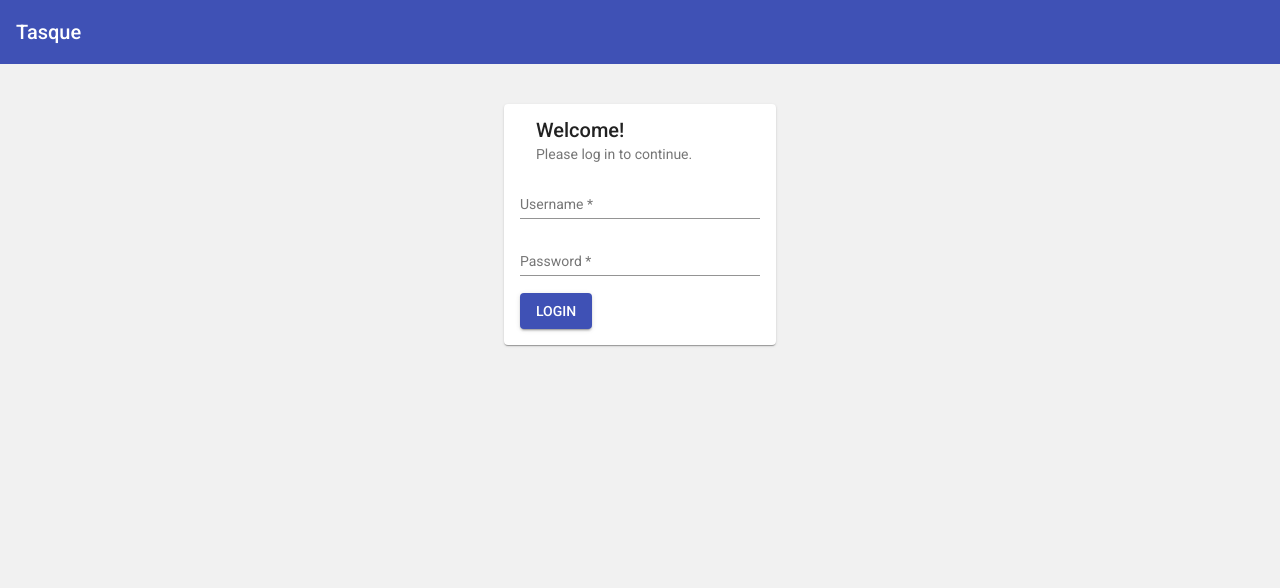
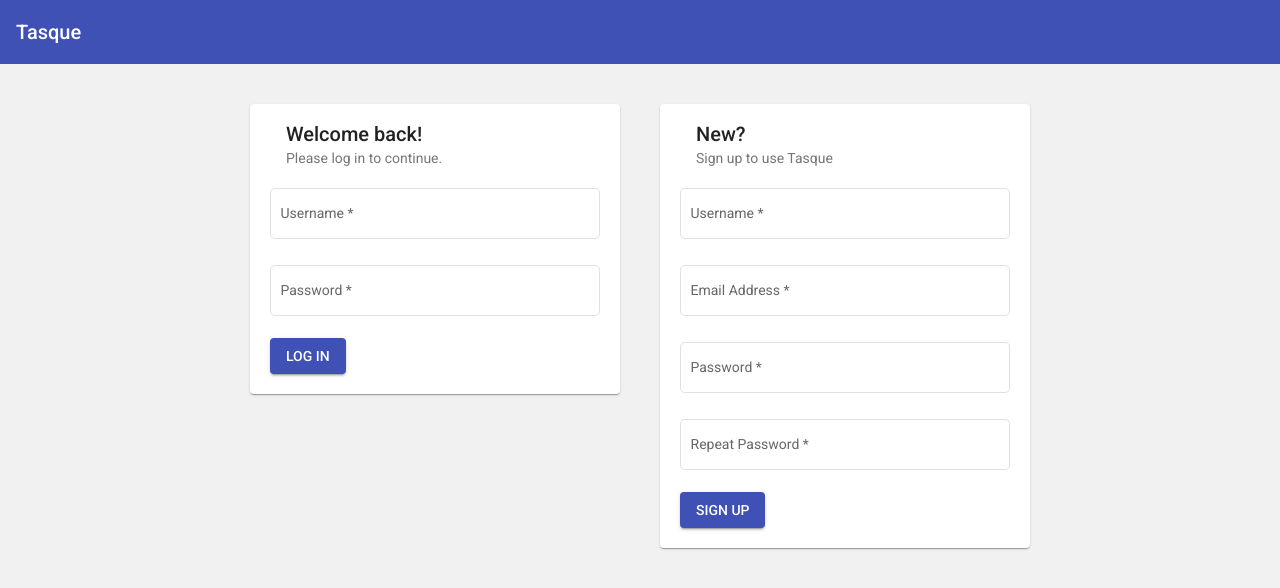
Before and after one commit to nicholasjameshall/tasque-frontend, an Angular app: page /login in a window 1280 px wide. Shown: the top 588 px of the page. Built offline with nearby package versions, Linux system fonts and the light colour scheme.

Commit message:
adding sign-up form

```diff
--- a/src/app/dialogs/create-task-dialog/create-task-dialog.component.ts
+++ b/src/app/dialogs/create-task-dialog/create-task-dialog.component.ts
@@ -6,8 +6,6 @@ export interface CreateTaskDialogData {
   project: Project;
   description: string;
   priority: number;
-  resourceName: string;
-  resourceLink: string;
 }
 
 @Component({
--- a/src/app/login.service.ts
+++ b/src/app/login.service.ts
@@ -3,14 +3,17 @@ import { Observable } from 'rxjs';
 import { HttpClient, HttpHeaders } from '@angular/common/http';
 import { map } from 'rxjs/operators';
 import { UrlBuilder } from './models/urlbuilder';
+import { CreateUserRequest } from './models/createuserrequest';
 
 @Injectable({
   providedIn: 'root'
 })
 export class LoginService {
-  DOMAIN = 'tasque-backend.herokuapp.com';
+  DOMAIN = "localhost:8000"
+  //DOMAIN = 'tasque-backend.herokuapp.com';
   LOGIN = 'login';
   LOGOUT = 'logout';
+  SIGNUP = 'signup';
 
   constructor(private http: HttpClient) { }
 
@@ -84,9 +87,32 @@ export class LoginService {
       url,
       options
     ).pipe(
-      map(json => {
-        return json;
-      })
+      map(json => json)
     );
   }
+
+  signup(createUserRequest: CreateUserRequest) {
+    let headers = new HttpHeaders()
+      .set('Content-Type', 'application/json')
+      .set('X-CSRFToken', this.getCookie("csrftoken"))
+
+    let options = {
+      'headers': headers
+    }
+
+    let url = new UrlBuilder()
+      .addDomain(this.DOMAIN)
+      .addPath(this.SIGNUP)
+      .build();
+
+    return this.http.post(
+      url,
+      createUserRequest,
+      options
+    ).pipe(
+      map(json => json)
+    );
+
+  }
+
 }
--- a/src/app/login/login.component.css
+++ b/src/app/login/login.component.css
@@ -1,7 +1,18 @@
+.container {
+  margin: auto;
+  position: relative;
+  display: flex;
+  width:820px;
+}
+
+.column {
+  margin: 20px;
+  margin-top: 40px;
+  flex: 1;
+}
+
 .card {
-  width: 240px;
-  margin: auto;
-  margin-top: 40px;
+  padding:20px;
 }
 
 .input {
--- a/src/app/login/login.component.html
+++ b/src/app/login/login.component.html
@@ -5,29 +5,90 @@
     *ngIf="loading" mode="query"></mat-progress-bar>
 </mat-toolbar>
 <div class="container">
+  <div class="column">
     <mat-card class="card">
       <mat-card-header>
-      <mat-card-title>Welcome!</mat-card-title>
+        <mat-card-title>Welcome back!</mat-card-title>
         <mat-card-subtitle>Please log in to continue.</mat-card-subtitle>
       </mat-card-header>
 
       <form [formGroup]="loginForm">
 
-      <mat-form-field class="input">
+        <mat-form-field appearance="outline" class="input">
           <mat-label>Username</mat-label>
-        <input matInput formControlName="username">
+          <input matInput formControlName="username" id="username">
+          <mat-error *ngIf="loginForm.get('username').invalid">
+            Please enter a valid username.
+          </mat-error>
+        </mat-form-field>
+
+        <mat-form-field appearance="outline" class="input">
+          <mat-label>Password</mat-label>
+          <input id="password" type="password"
+            matInput formControlName="password">
+            <mat-error *ngIf="loginForm.get('password').invalid">
+              Please enter a valid password.
+            </mat-error>
         </mat-form-field>
         <br>
 
-      <mat-form-field class="input">
-        <mat-label>Password</mat-label>
-        <input id="password" type="password"
-          matInput formControlName="password">
-      </mat-form-field>
-      <br>
-
-      <button mat-raised-button color="primary" (click)="login()">LOGIN</button>
+        <button mat-raised-button color="primary" (click)="login()">LOG IN</button>
 
       </form>
     </mat-card>
   </div>
+  <div class="column">
+
+    <mat-card class="card">
+      <mat-card-header>
+        <mat-card-title>New?</mat-card-title>
+        <mat-card-subtitle>Sign up to use Tasque</mat-card-subtitle>
+      </mat-card-header>
+
+      <form [formGroup]="signupForm" (ngSubmit)="signup()">
+
+        <mat-form-field appearance="outline" class="input">
+          <mat-label>Username</mat-label>
+          <input matInput maxlength="30" formControlName="username">
+          <mat-error *ngIf="signupForm.get('username').invalid">
+            Please enter a valid username.
+          </mat-error>
+        </mat-form-field>
+
+        <mat-form-field appearance="outline" class="input">
+          <mat-label>Email Address</mat-label>
+          <input matInput maxlength="30" formControlName="email">
+          <mat-error *ngIf="signupForm.get('email').invalid">
+            Please enter a valid email.
+          </mat-error>
+        </mat-form-field>
+
+        <mat-form-field
+          appearance="outline"
+          class="input">
+          <mat-label>Password</mat-label>
+          <input id="password" type="password"
+            matInput maxlength="20" formControlName="password">
+          <mat-error *ngIf="signupForm.get('password').invalid">
+            Please enter a valid password.
+          </mat-error>
+        </mat-form-field>
+
+        <mat-form-field appearance="outline" class="input">
+          <mat-label>Repeat Password</mat-label>
+          <input id="repeatPassword" type="password"
+            matInput maxlength="20" formControlName="repeatPassword">
+          <mat-error *ngIf="signupForm.get('repeatPassword').invalid">
+            Please enter a valid password.
+          </mat-error>
+        </mat-form-field>
+
+        <button type="submit" mat-raised-button color="primary">SIGN UP</button>
+
+        <mat-error *ngIf="signupForm.hasError('nomatch')">
+          Your passwords do not match. Please try again.
+        </mat-error>
+      </form>
+    </mat-card>
+  </div>
+</div>
--- a/src/app/login/login.component.ts
+++ b/src/app/login/login.component.ts
@@ -1,10 +1,11 @@
 import { Component, OnInit } from '@angular/core';
 import { LoginService } from '../login.service';
 import { User } from '../models/user';
-import { FormBuilder, FormGroup, Validators } from '@angular/forms';
+import { FormBuilder, FormGroup, Validators, FormControl } from '@angular/forms';
 import { Router } from '@angular/router';
 
 import { MatSnackBar } from '@angular/material/snack-bar';
+import { CreateUserRequest } from '../models/createuserrequest';
 
 @Component({
   selector: 'app-login',
@@ -13,6 +14,7 @@ import { MatSnackBar } from '@angular/material/snack-bar';
 })
 export class LoginComponent implements OnInit {
   loginForm: FormGroup;
+  signupForm: FormGroup;
   title: string = "Tasque";
   loading: boolean = false;
 
@@ -26,6 +28,40 @@ export class LoginComponent implements OnInit {
       'username': ['', Validators.required],
       'password': ['', Validators.required]
     });
+
+    this.signupForm = this.fb.group({
+      'username': ['', [
+        Validators.required,
+        Validators.minLength(6),
+        Validators.maxLength(30)]
+      ],
+      'email': ['', [
+        Validators.required,
+        Validators.email,
+        Validators.maxLength(30)]
+      ],
+      'password': ['', [
+        Validators.required,
+        Validators.minLength(8),
+        Validators.maxLength(20)]
+      ],
+      'repeatPassword': ['', [
+        Validators.required,
+        Validators.minLength(8),
+        Validators.maxLength(20)]
+      ],
+    }, { validator: this.passwordsMatch} )
+  }
+
+  passwordsMatch(fg: FormGroup) {
+    console.log(fg);
+    let password = fg.get('password').value;
+    let repeatPassword = fg.get('repeatPassword').value;
+    return password == repeatPassword ? null : { 'nomatch': true }
+  }
+
+  passwordValidator(fc: FormControl) {
+
   }
 
   openSnackBar(message: string, action: string) {
@@ -35,11 +71,11 @@ export class LoginComponent implements OnInit {
   }
 
   login() {
-    this.loading = true;
     let username = this.loginForm.get('username').value;
     let password = this.loginForm.get('password').value;
 
     if(this.loginForm.valid) {
+      this.loading = true;
       return this.loginService.login(username, password)
         .subscribe(
           resp => {
@@ -56,6 +92,30 @@ export class LoginComponent implements OnInit {
     }
   }
 
+  signup() {
+    if(this.signupForm.valid) {
+      this.loading = true;
+      let createUserRequest = new CreateUserRequest(
+        this.signupForm.get('username').value,
+        this.signupForm.get('password').value,
+        this.signupForm.get('email').value
+      )
+
+      this.loginService.signup(createUserRequest)
+        .subscribe(
+          result => {
+            this.loading = false;
+            this.openSnackBar("Successfully signed up! Please log in.", "CLOSE");
+          },
+          error => {
+            this.loading = false;
+            console.log(error);
+            this.openSnackBar("Sign-up failed. Please try again.", "CLOSE");
+          }
+        )
+    }
+  }
+
   redirectUser() {
     this.router.navigate(['timeline']);
   }
--- /dev/null
+++ b/src/app/models/createuserrequest.ts
@@ -0,0 +1,11 @@
+export class CreateUserRequest {
+  username: string;
+  password: string;
+  email: string;
+
+  constructor(username: string, password: string, email: string) {
+    this.username = username;
+    this.password = password;
+    this.email = email;
+  }
+}
--- a/src/app/models/urlbuilder.ts
+++ b/src/app/models/urlbuilder.ts
@@ -1,5 +1,5 @@
 export class UrlBuilder {
-  PROTOCOL: string = "https://";
+  PROTOCOL: string = "http://";
   domain: string = '';
   path: string = '';
   parameters: string = '';
--- a/src/app/task-service.service.ts
+++ b/src/app/task-service.service.ts
@@ -15,7 +15,8 @@ import { UrlBuilder } from './models/urlbuilder';
   providedIn: 'root'
 })
 export class TaskService {
-  DOMAIN = 'tasque-backend.herokuapp.com';
+  DOMAIN = "localhost:8000"
+  //DOMAIN = 'tasque-backend.herokuapp.com';
   PROJECTS = 'projects';
   TASKS = 'tasks';
   RESOURCES = 'resources';
--- a/src/app/timeline/timeline.component.ts
+++ b/src/app/timeline/timeline.component.ts
@@ -1,7 +1,7 @@
 import { Component, OnInit } from '@angular/core';
 import { TaskService } from '../task-service.service'
 import { LoginService } from '../login.service'
-import { Observable } from 'rxjs';
+import { Observable, Subscription } from 'rxjs';
 import { MatDialog, MatDialogConfig } from '@angular/material/dialog';
 import { MatSnackBar } from '@angular/material/snack-bar';
 
@@ -20,6 +20,8 @@ import { CreateTaskDialog } from
 import { CreateTaskRequest } from
   '../models/createtaskrequest';
 import { CreateResourceRequest } from '../models/createresourcerequest';
+import { mergeMap, map } from 'rxjs/operators';
+import { Resource } from '../models/resource';
 
 @Component({
   selector: 'app-timeline',
@@ -54,7 +56,8 @@ export class TimelineComponent implements OnInit {
     "PROJECT_CREATION_FAILURE": "Project could not be created.",
     "GET_PROJECTS_SUCCESS": "Successfully retrieved projects.",
     "GET_PROJECTS_FAILURE": "Failed to get projects.",
-    "LOGIN": "Please log in."
+    "LOGIN": "Please log in.",
+    "TOO_MANY_PROJECTS": "The maximum number of projects is 6."
     }
   ACTIONS = {
     "CLOSE": "CLOSE"
@@ -73,8 +76,8 @@ export class TimelineComponent implements OnInit {
   ) {}
 
   ngOnInit(): void {
-    let DOMAIN = "personal";
-    this.getProjects(DOMAIN);
+    let DOMAIN = "work";
+    this.displayProjects(DOMAIN);
   }
 
   logout(): void {
@@ -122,9 +125,7 @@ export class TimelineComponent implements OnInit {
     dialogConfig.data = {
       'project': project,
       'description': '',
-      'priority': '',
-      'resourceName': '',
-      'resourceLink': 'http://'
+      'priority': ''
     }
 
     const dialogRef = this.dialog.open(
@@ -139,8 +140,7 @@ export class TimelineComponent implements OnInit {
         result.priority
       )
 
-      this.createTask(createTaskRequest, project,
-        result.resourceName, result.resourceLink);
+      this.createTask(createTaskRequest, project);
     });
   }
 
@@ -201,7 +201,7 @@ export class TimelineComponent implements OnInit {
           result.name,
           result.hyperlink
         );
-        this._createResource(createResourceRequest, task);
+        this.createResource(createResourceRequest, task);
       }
     });
   }
@@ -229,13 +229,12 @@ export class TimelineComponent implements OnInit {
       );
   }
 
-  getProjects(domain: string): Observable<Array<Project>>{
+  displayProjects(domain: string): void{
     this.loading = true;
     let queryParams = [
       ['domain', domain]
     ]
-    this.taskService.getProjects(queryParams)
-      .subscribe(
+    this.taskService.getProjects(queryParams).subscribe(
       projects => {
         this.projects = projects;
       },
@@ -264,8 +263,7 @@ export class TimelineComponent implements OnInit {
       newPriority = task.priority - 1;
     }
 
-    return this.taskService.setTaskPriority(task.id, newPriority)
-      .subscribe(
+    return this.taskService.setTaskPriority(task.id, newPriority).subscribe(
       result => {
         task.priority = newPriority;
         this.openSnackBar(
@@ -287,8 +285,7 @@ export class TimelineComponent implements OnInit {
 
   createProject(name: string) {
     this.loading = true;
-    return this.taskService.createProject(name, this.domain)
-      .subscribe(
+    return this.taskService.createProject(name, this.domain).subscribe(
       project => {
         this.openSnackBar(
           this.RESULTS.PROJECT_CREATION_SUCCESS + ": " + project.name,
@@ -307,28 +304,11 @@ export class TimelineComponent implements OnInit {
     )
   }
 
-  createTask(
-    createTaskRequest: CreateTaskRequest,
-    project: Project,
-    resourceName: string,
-    resourceLink: string
-  ) {
+  createTask(createTaskRequest: CreateTaskRequest, project: Project) {
     this.loading = true;
     if(createTaskRequest.isValid) {
-      return this.taskService.createTask(createTaskRequest)
-        .subscribe(
+      return this.taskService.createTask(createTaskRequest).subscribe(
         task => {
-            if(typeof resourceName != 'undefined'
-              && typeof resourceLink != 'undefined') {
-
-              let createResourceRequest = new CreateResourceRequest(
-                task.id,
-                resourceName,
-                resourceLink
-              )
-
-              this._createResource(createResourceRequest, task);
-            }
           this.openSnackBar(
             this.RESULTS.TASK_CREATION_SUCCESS + ": " + task.description,
             this.ACTIONS.CLOSE
@@ -370,7 +350,7 @@ export class TimelineComponent implements OnInit {
       )
   }
 
-  _createResource(createResourceRequest: CreateResourceRequest, task: Task) {
+  createResource(createResourceRequest: CreateResourceRequest, task: Task) {
     if(createResourceRequest.isValid) {
       return this.taskService.createResource(createResourceRequest)
         .subscribe(
@@ -407,9 +387,9 @@ export class TimelineComponent implements OnInit {
         });
   }
 
-  setTaskTaken(task: Task) {
+  setTaskTaken(task: Task): Subscription {
     this.loading = true;
-    this.taskService.setTaskTaken(task.id)
+    return this.taskService.setTaskTaken(task.id)
       .subscribe(
         result => {
           task.status = result.status;
@@ -419,6 +399,7 @@ export class TimelineComponent implements OnInit {
             this.ACTIONS.CLOSE
           );
           this.loading = false;
+          return result;
         },
         error => {
           this.openSnackBar(
@@ -426,12 +407,13 @@ export class TimelineComponent implements OnInit {
             this.ACTIONS.CLOSE
           );
           this.loading = false;
+          return error;
         });
   }
 
-  setTaskOpen(task: Task) {
+  setTaskOpen(task: Task): Subscription {
     this.loading = true;
-    this.taskService.setTaskOpen(task.id)
+    return this.taskService.setTaskOpen(task.id)
     .subscribe(
       result => {
         task.status = result.status;
@@ -441,6 +423,7 @@ export class TimelineComponent implements OnInit {
           this.ACTIONS.CLOSE
         );
         this.loading = false;
+        return result;
       },
       error => {
         this.openSnackBar(
@@ -448,6 +431,7 @@ export class TimelineComponent implements OnInit {
           this.ACTIONS.CLOSE
         );
         this.loading = false;
+        return error;
       });
   }
 }
```
Also changed, not shown: src/app/dialogs/create-task-dialog/create-task-dialog.html (+0 -10 lines). Lines whose indentation alone changed are shown as unchanged.
